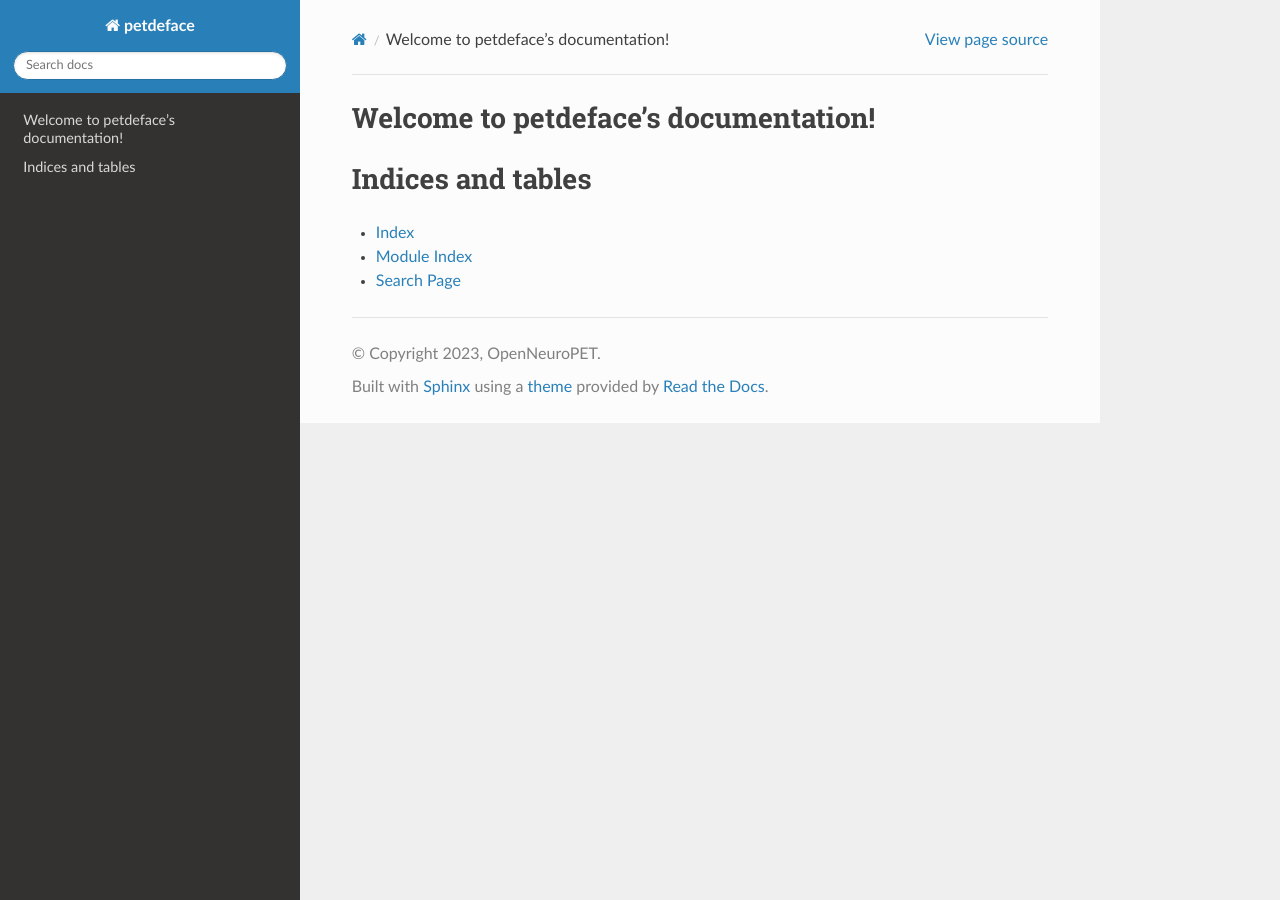
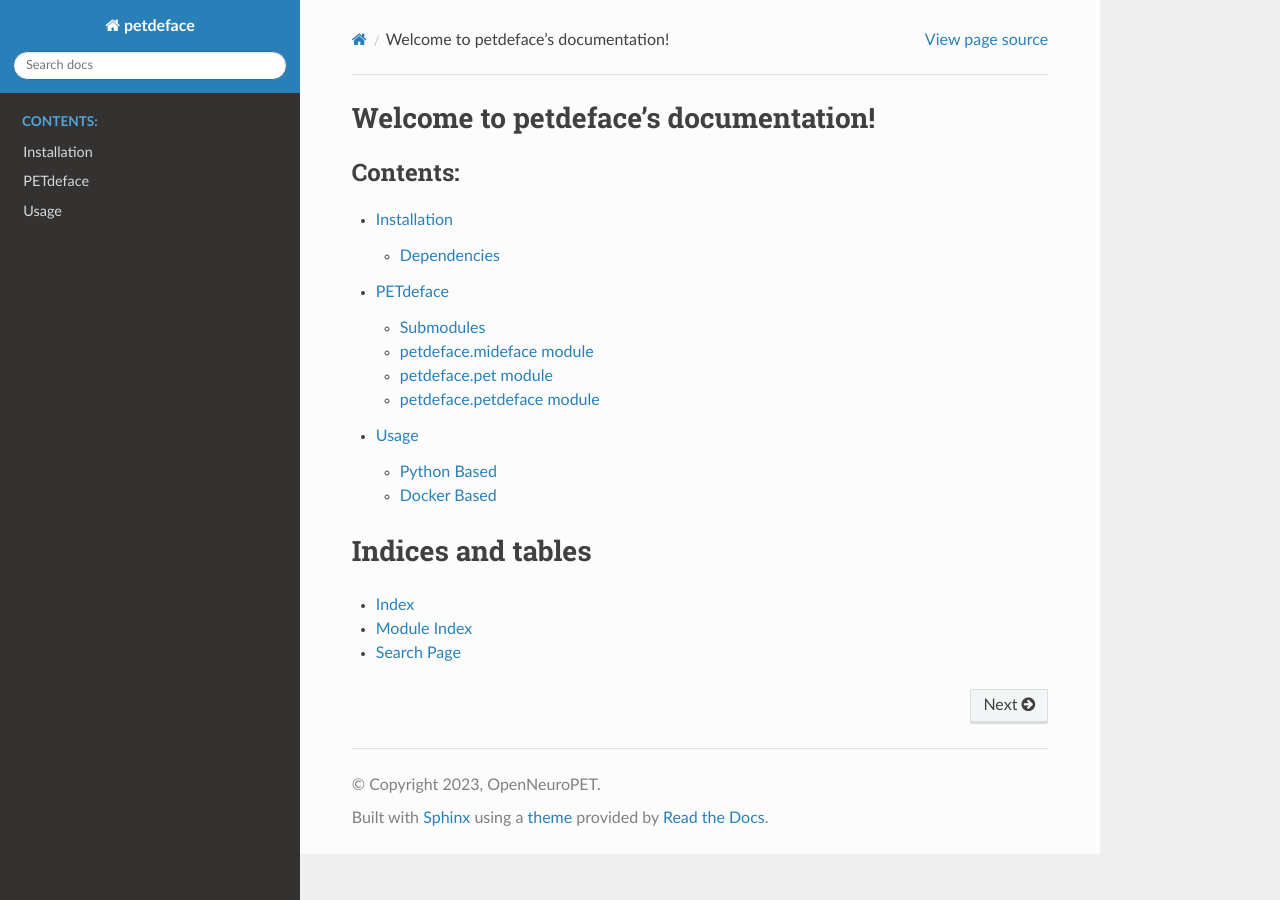
Before and after one commit to openneuropet/petdeface, a Sphinx documentation site: the page built from docs/index.rst, in a window 1280 px wide. Built offline with Sphinx 7.4.7 and the Read the Docs theme 2.0.0, drawn with Linux system fonts in a browser that asks for light colours.

```diff
--- a/docs/conf.py
+++ b/docs/conf.py
@@ -17,7 +17,7 @@ author = 'Martin Nørgaard, Anthony Galassi, Murat Bilgel'
 import pathlib
 import os
 import sys
-python_project_path = pathlib.Path(os.path.abspath('../petdeface'))
+python_project_path = pathlib.Path(os.path.abspath('../petdeface/petdeface'))
 sys.path.insert(0, str(python_project_path))
 
 
--- a/docs/index.rst
+++ b/docs/index.rst
@@ -7,9 +7,11 @@ Welcome to petdeface's documentation!
 =====================================
 
 .. toctree::
+   installation
+   modules
+   usage
    :maxdepth: 2
    :caption: Contents:
-
 
 
 Indices and tables
--- /dev/null
+++ b/docs/installation.rst
@@ -0,0 +1,7 @@
+.. _installation:
+
+Installation
+============
+
+Dependencies
+------------
--- /dev/null
+++ b/docs/modules.rst
@@ -0,0 +1,31 @@
+.. _modules:
+
+PETdeface
+=========
+
+Submodules
+----------
+
+petdeface.mideface module
+-------------------------
+
+.. automodule:: petdeface.mideface
+    :members:
+    :undoc-members:
+    :show-inheritance:
+
+petdeface.pet module
+--------------------
+
+.. automodule:: petdeface.pet
+    :members:
+    :undoc-members:
+    :show-inheritance:
+
+petdeface.petdeface module
+--------------------------
+
+.. automodule:: petdeface.petdeface
+    :members:
+    :undoc-members:
+    :show-inheritance:
--- /dev/null
+++ b/docs/usage.rst
@@ -0,0 +1,10 @@
+.. _usage:
+
+Usage
+=====
+
+Python Based
+------------
+
+Docker Based
+------------
```
Also changed, not shown: 3 other files.
